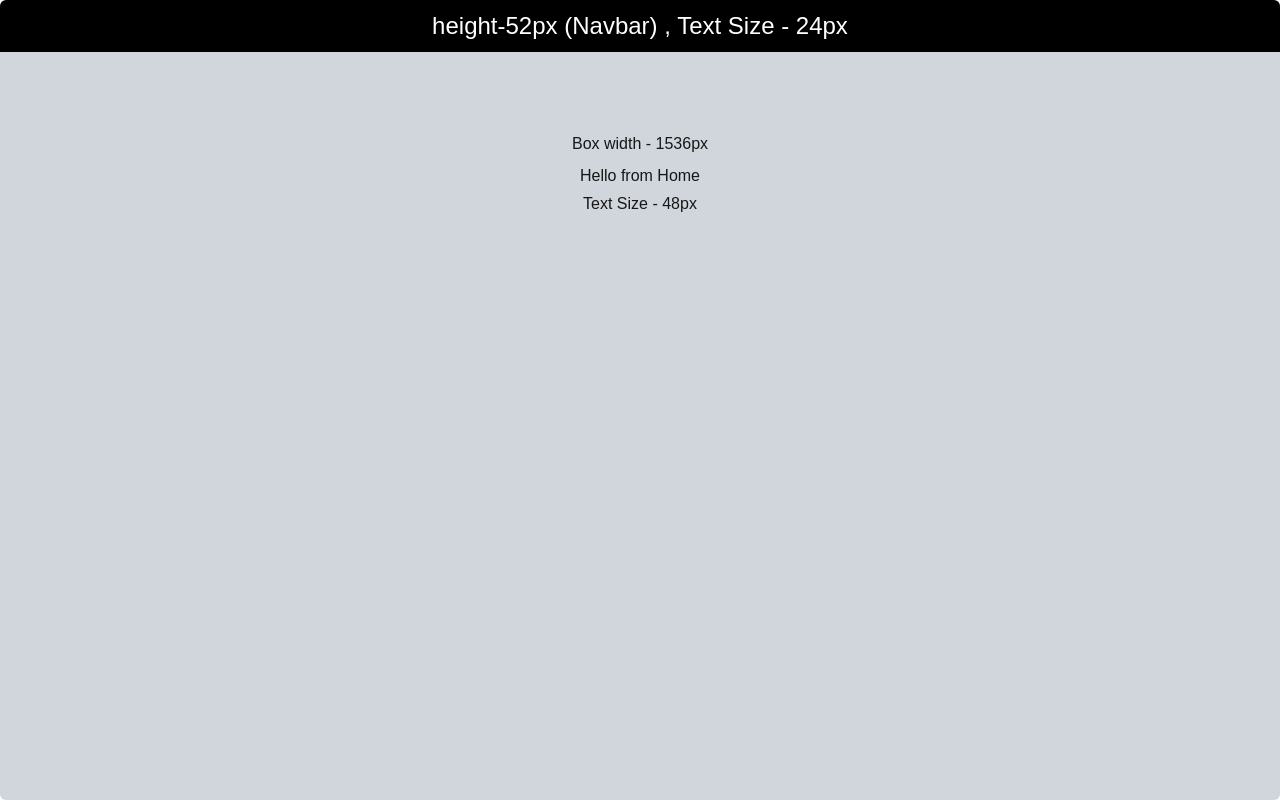
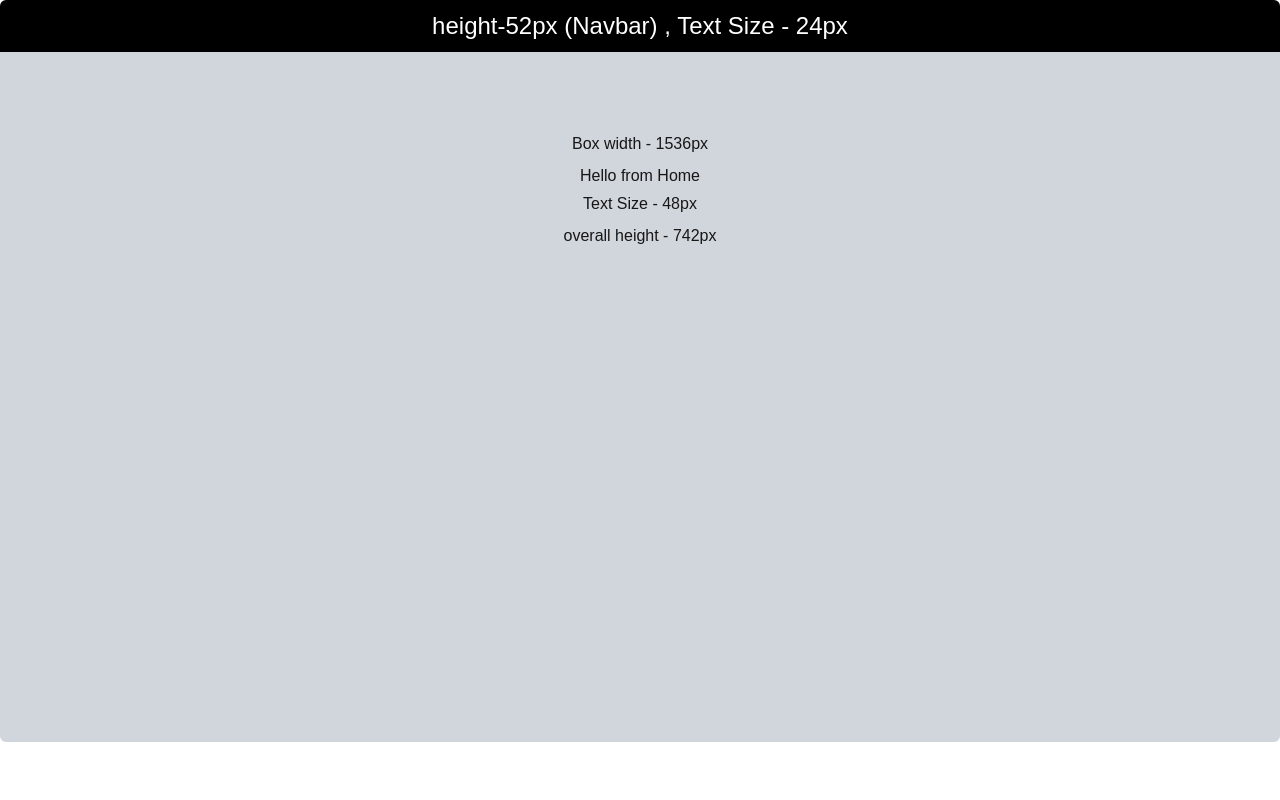
Before and after one commit to coder-bijay/device-scalling, a Next.js app: page / in a window 1280 px wide. Built offline with nearby package versions, Linux system fonts and the light colour scheme.

Commit message:
feat: added the 742px height

```diff
--- a/src/app/page.tsx
+++ b/src/app/page.tsx
@@ -1,8 +1,9 @@
 import React from "react";
 
 const Home = () => {
+  // h-[calc(100vh-52px)]
   return (
-    <div className="h-[calc(100vh-52px)] rounded-b-md flex flex-col pt-20 gap-2 items-center text-48px 2xl:text-[44px] w-full bg-gray-300">
+    <div className=" h-[690px] rounded-b-md flex flex-col pt-20 gap-2 items-center text-48px 2xl:text-[44px] w-full bg-gray-300">
       Box width - 1536px
       <div className="flex flex-col gap-1 items-center 2xl:hidden">
         <p>Hello from Home </p>
@@ -12,6 +13,7 @@ const Home = () => {
         <p>Hello from Home </p>
         <p>Text Size - 44px</p>
       </div>
+      overall height - 742px
     </div>
   );
 };
```
